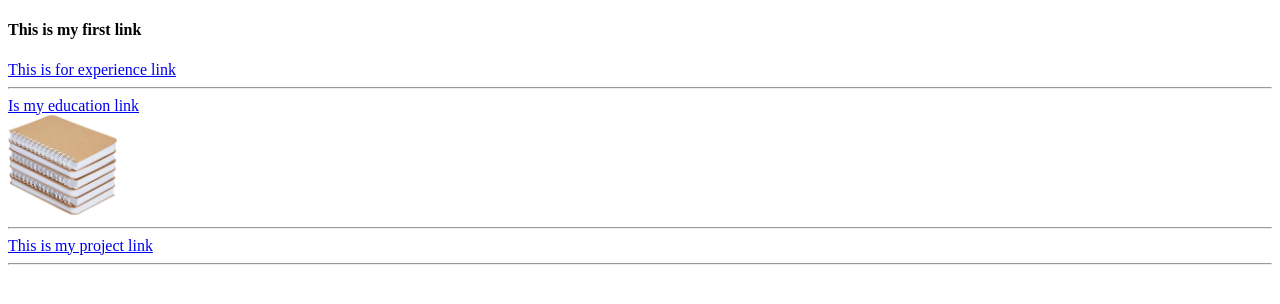
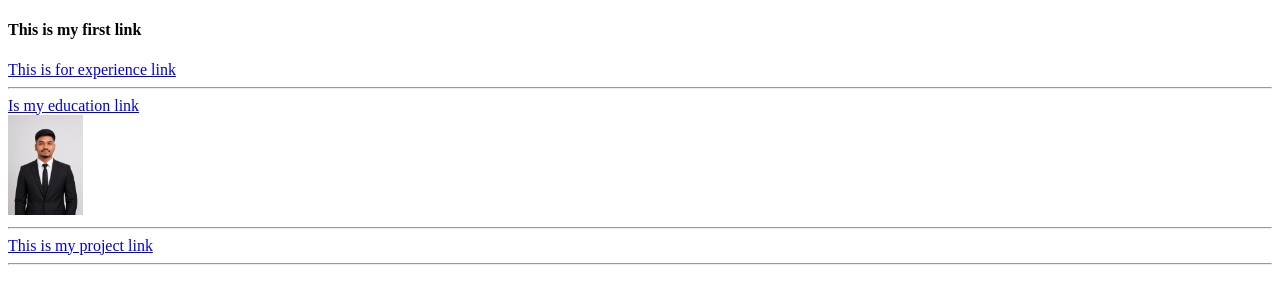
Before and after one commit to vikaszarpala-source/HTML-TUTORIAL, a plain HTML site: page home.html in a window 1280 px wide. Drawn offline with Linux system fonts and the light colour scheme.

```diff
--- a/home.html
+++ b/home.html
@@ -16,7 +16,7 @@
 
     <a href="/Education.html"> Is my education link</a>
     <br />
-    <img src="/image.webp" alt="notebook " height="100" />
+    <img src="/vikas photo.jpeg" alt="notebook " height="100" />
     <br>
     <hr>
     <a href="/projects.html"> This is my project link</a>
```
Also changed, not shown: index.html (+1 -1 lines), image.webp (deleted), 1 other file.
